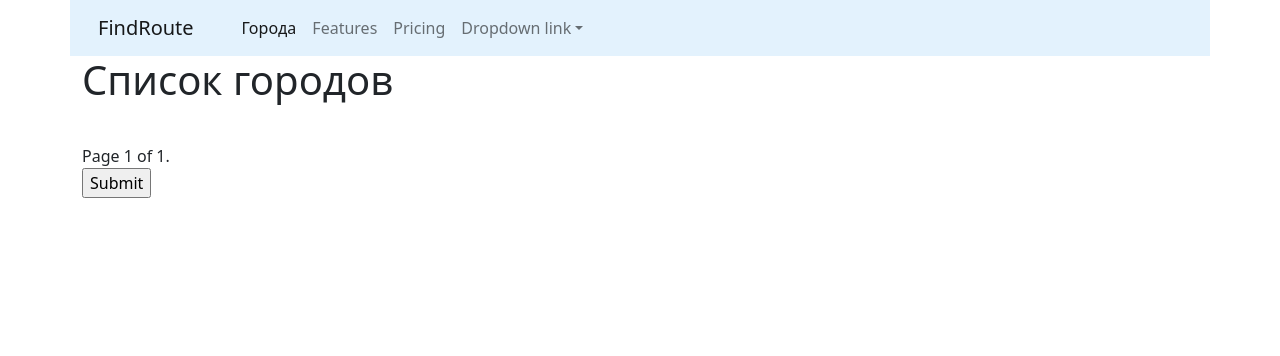
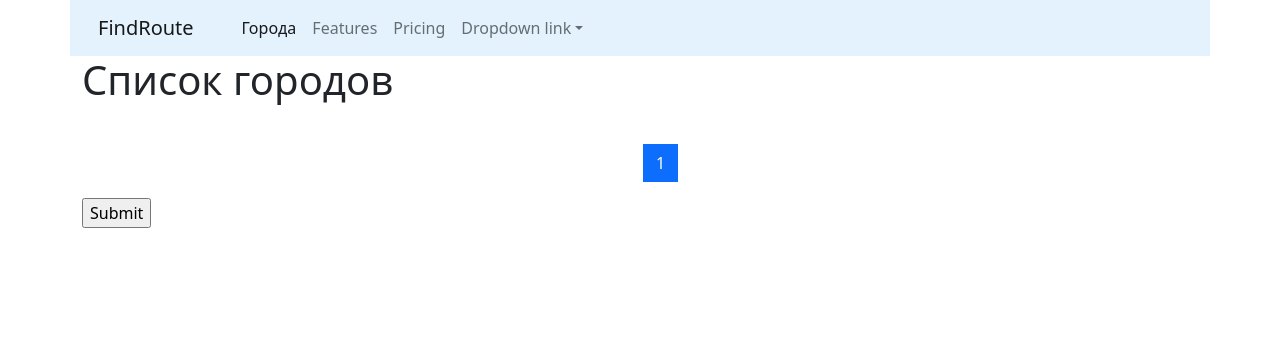
Before and after one commit to Ju4ara5/django_find_route, a Django app: page /cities/ in a window 1280 px wide. Shown: the top 356 px of the page. Run offline with Django 4.2, Linux system fonts and the light colour scheme; data that the repository does not hold is empty.

Commit message:
Пагинация BootStrap

```diff
--- a/cities/templates/cities/home.html
+++ b/cities/templates/cities/home.html
@@ -28,23 +28,41 @@
     </div>
 </div>
 
-<div class="pagination">
-    <span class="step-links">
+
+
+<nav aria-label="Page navigation example">
+  <ul class="pagination justify-content-center">
+    <li class="page-item">
         {% if page_obj.has_previous %}
-            <a href="?page=1">&laquo; first</a>
-            <a href="?page={{ page_obj.previous_page_number }}">previous</a>
+            <a class="page-link" href="?page={{ page_obj.previous_page_number }}" aria-label="Previous">
+                 <span aria-hidden="true">&laquo;</span>
+            </a>
         {% endif %}
 
-        <span class="current">
-            Page {{ page_obj.number }} of {{ page_obj.paginator.num_pages }}.
-        </span>
+    </li>
 
+
+      {% for page in page_obj.paginator.page_range %}
+
+         <li class="page-item {% if page == page_obj.number %} active {% endif %}">
+             <a class="page-link" href="?page={{ page }}">{{ page }}</a>
+         </li>
+      {% endfor %}
+
+
+    <li class="page-item">
         {% if page_obj.has_next %}
-            <a href="?page={{ page_obj.next_page_number }}">next</a>
-            <a href="?page={{ page_obj.paginator.num_pages }}">last &raquo;</a>
+      <a class="page-link" href="?page={{ page_obj.paginator.num_pages }}" aria-label="Next">
+        <span aria-hidden="true">&raquo;</span>
+      </a>
         {% endif %}
-    </span>
-</div>
+    </li>
+
+
+
+
+  </ul>
+</nav>
 
 <div class="row">
     <div class="col-md-4">
```
